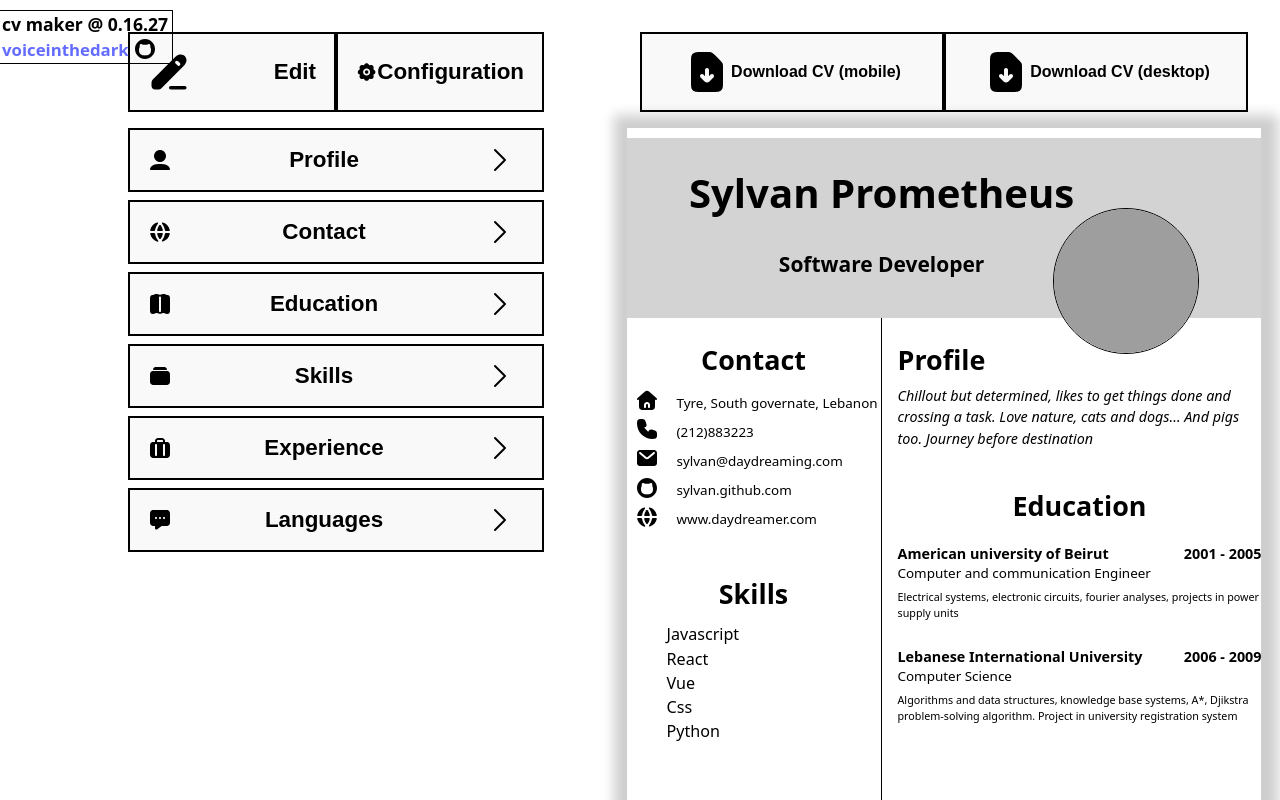
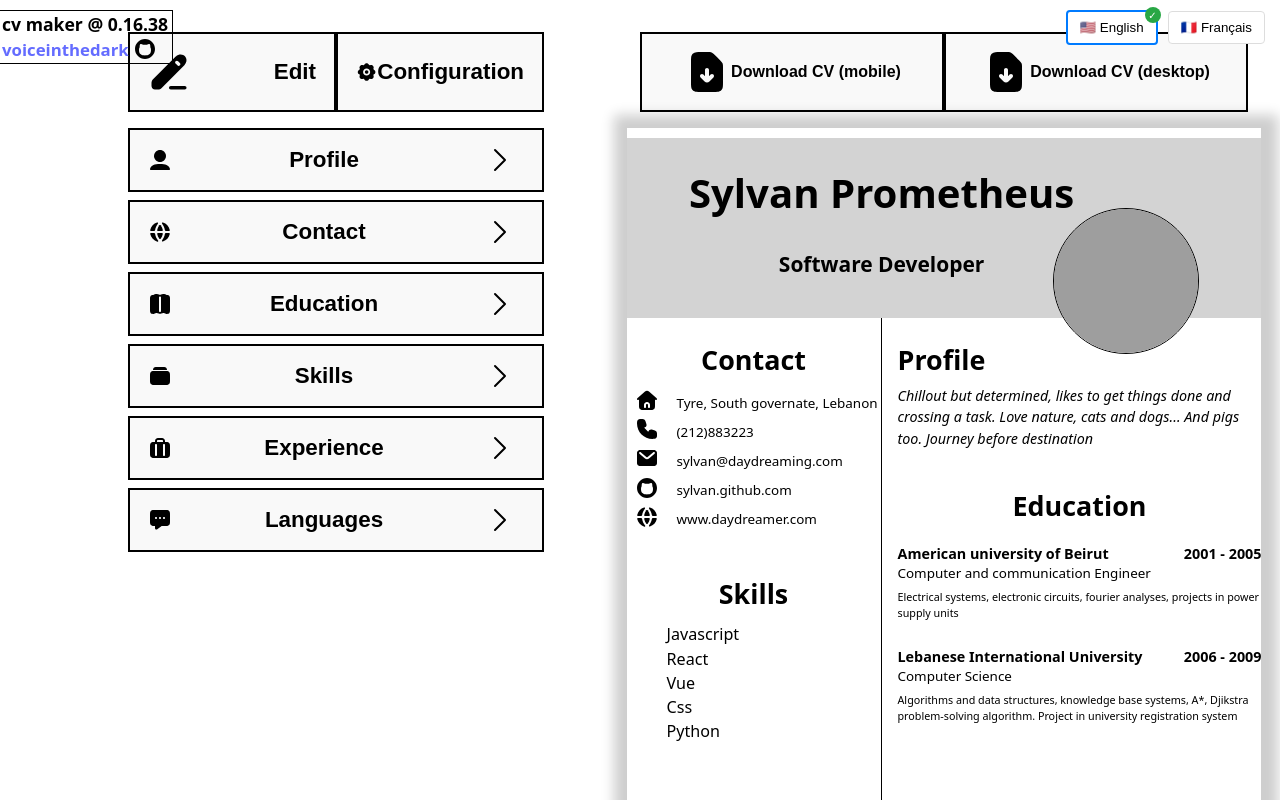
Before and after one commit to voiceinthedark/Resume-maker, a React (Vite) app: page / in a window 1280 px wide. Shown: the top 800 px of the page. Built offline with nearby package versions, Linux system fonts and the light colour scheme; grey boxes are pictures that could not be loaded.

Commit message:
enhanced language switcher
feat: add enhanced language switcher to main page
style: add styling to enhanced language switcher
style: add dark mode compatibility to both language switchers

```diff
--- a/package.json
+++ b/package.json
@@ -4,7 +4,7 @@
   "homepage": "",
   "author": "voiceinthedark",
   "private": true,
-  "version": "0.16.27",
+  "version": "0.16.38",
   "type": "module",
   "scripts": {
     "dev": "vite",
--- a/src/App.jsx
+++ b/src/App.jsx
@@ -9,6 +9,7 @@ import AppInfo from './components/AppInfo.jsx'
 import './i18n.js'
 import { I18nextProvider } from 'react-i18next'
 import i18n from './i18n.js'
+import EnhancedLanguageSwitcher from './components/utils/EnhancedLanguageSwitcher.jsx'
 
 function App() {
   const [active, setActive] = useState('edit')
@@ -42,6 +43,7 @@ function App() {
             : <ConfigEdit />}
           <ResumePreview data={data} darkMode={darkMode} />
           <AppInfo darkMode={darkMode} />
+          <EnhancedLanguageSwitcher />
         </>
       </Suspense >
     </I18nextProvider>
--- a/src/components/ProfileEdit.jsx
+++ b/src/components/ProfileEdit.jsx
@@ -60,7 +60,8 @@ function ProfileEdit({ data, setData, darkMode }) {
         iconProps={darkMode ? { fill: 'white' } : { fill: 'black' }}
       />
       <form id='profile-edit' action="" className={`formedit ${showForm ? 'is-open' : ''}`}>
-        <label htmlFor="fullname" >Full Name
+        <label htmlFor="fullname" >
+          {t('fullname')}
         </label >
         <input
           type="text"
@@ -69,7 +70,8 @@ function ProfileEdit({ data, setData, darkMode }) {
           value={data.profile.fullname || ''}
           onChange={(e) => { handleProfileChange('fullname', e.target.value) }} />
 
-        <label htmlFor="speciality" >Speciality
+        <label htmlFor="speciality" >
+          {t('job')}
         </label >
         <input
           type="text"
--- /dev/null
+++ b/src/components/utils/EnhancedLanguageSwitcher.jsx
@@ -0,0 +1,66 @@
+// @ts-check
+
+import { useTranslation } from 'react-i18next';
+import { useLanguageDetection } from '../../hooks/useLanguageDetection';
+import "../../styles/enhancedlang.css"
+
+const EnhancedLanguageSwitcher = () => {
+  const { i18n } = useTranslation();
+  const { detectedLanguage, isDetecting } = useLanguageDetection();
+
+  const languages = [
+    { code: 'en', name: 'English', flag: '🇺🇸' },
+    // { code: 'es', name: 'Español', flag: '🇪🇸' },
+    { code: 'fr', name: 'Français', flag: '🇫🇷' },
+  ];
+
+  const changeLanguage = (lng) => {
+    i18n.changeLanguage(lng);
+  };
+
+  return (
+    <div className='enhanced-lang-switcher'>
+      {isDetecting && <p>Detecting language...</p>}
+
+      <div className="language-switcher">
+        {languages.map((lng) => (
+          <button
+            key={lng.code}
+            onClick={() => changeLanguage(lng.code)}
+            className={`language-btn ${i18n.language === lng.code ? 'active' : ''}`}
+            style={{
+              margin: '0 5px',
+              padding: '8px 12px',
+              border: i18n.language === lng.code ? '2px solid #007bff' : '1px solid #ddd',
+              borderRadius: '4px',
+              cursor: 'pointer',
+              position: 'relative'
+            }}
+          >
+            {lng.flag} {lng.name}
+            {detectedLanguage === lng.code && (
+              <span style={{
+                position: 'absolute',
+                top: '-5px',
+                right: '-5px',
+                fontSize: '10px',
+                backgroundColor: '#28a745',
+                color: 'white',
+                borderRadius: '50%',
+                width: '16px',
+                height: '16px',
+                display: 'flex',
+                alignItems: 'center',
+                justifyContent: 'center'
+              }}>
+                ✓
+              </span>
+            )}
+          </button>
+        ))}
+      </div>
+    </div>
+  );
+};
+
+export default EnhancedLanguageSwitcher
--- a/src/components/utils/LanguageSwitcher.jsx
+++ b/src/components/utils/LanguageSwitcher.jsx
@@ -1,5 +1,5 @@
-import React from 'react';
 import { useTranslation } from 'react-i18next';
+import "../../styles/langswitch.css"
 
 const LanguageSwitcher = () => {
   const { i18n } = useTranslation('common');
@@ -26,7 +26,6 @@ const LanguageSwitcher = () => {
             padding: '8px 12px',
             border: i18n.language === lng.code ? '2px solid #007bff' : '1px solid #ddd',
             borderRadius: '4px',
-            backgroundColor: i18n.language === lng.code ? '#f0f8ff' : 'white',
             cursor: 'pointer'
           }}
         >
--- /dev/null
+++ b/src/hooks/useLanguageDetection.jsx
@@ -0,0 +1,26 @@
+import { useState, useEffect } from 'react';
+import { useTranslation } from 'react-i18next';
+
+export const useLanguageDetection = () => {
+  const { i18n } = useTranslation();
+  const [detectedLanguage, setDetectedLanguage] = useState(null);
+  const [isDetecting, setIsDetecting] = useState(true);
+
+  useEffect(() => {
+    // Simulate detection process (you can customize this)
+    const detectLanguage = async () => {
+      setIsDetecting(true);
+
+      // Wait a moment to simulate detection
+      await new Promise(resolve => setTimeout(resolve, 500));
+
+      const detected = i18n.language;
+      setDetectedLanguage(detected);
+      setIsDetecting(false);
+    };
+
+    detectLanguage();
+  }, [i18n.language]);
+
+  return { detectedLanguage, isDetecting };
+};
--- a/src/locales/en/common.json
+++ b/src/locales/en/common.json
@@ -29,5 +29,7 @@
   "bio": "Bio",
   "skills": "Skills",
   "skill": "Skill",
-  "add_new_skill": "Add new skill"
+  "add_new_skill": "Add new skill",
+  "fullname": "Full name",
+  "job": "Job"
 }
--- a/src/locales/fr/common.json
+++ b/src/locales/fr/common.json
@@ -15,7 +15,7 @@
   "year_finish": "Année terminée",
   "description": "Description",
   "add_new_education": "Ajouter un élément",
-  "experience": "Expèrience",
+  "experience": "Expérience",
   "company": "Entreprise",
   "role": "Rôle",
   "job_description": "Description de l'emploi",
@@ -29,5 +29,7 @@
   "bio": "Biographie",
   "skills": "Compétences",
   "skill": "Compétence",
-  "add_new_skill": "Ajouter une Compétence"
+  "add_new_skill": "Ajouter une Compétence",
+  "fullname": "Nom et prénom",
+  "job": "Emploi"
 }
--- /dev/null
+++ b/src/styles/enhancedlang.css
@@ -0,0 +1,30 @@
+.enhanced-lang-switcher {
+  position: fixed;
+  top: 10px;
+  right: 10px;
+
+  .language-switcher {
+    .language-btn {
+      background-color: #222;
+      color: #fff;
+    }
+  }
+}
+
+@media (widht <=768px) {
+  .enhanced-lang-switcher {
+    display: none;
+  }
+}
+
+@media (prefers-color-scheme: light) {
+  .enhanced-lang-switcher {
+    .language-switcher {
+      .language-btn {
+        background-color: white;
+        color: #000;
+      }
+    }
+  }
+
+}
--- /dev/null
+++ b/src/styles/langswitch.css
@@ -0,0 +1,16 @@
+.language-switcher {
+  .language-btn {
+    background-color: #222;
+    color: #fff;
+  }
+}
+
+@media (prefers-color-scheme: light) {
+  .language-switcher {
+    .language-btn {
+      background-color: white;
+      color: #000;
+    }
+  }
+
+}
```
